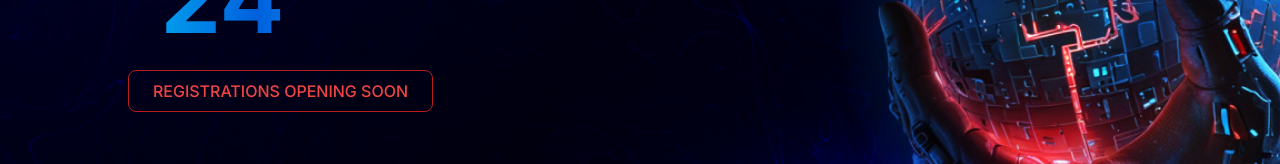
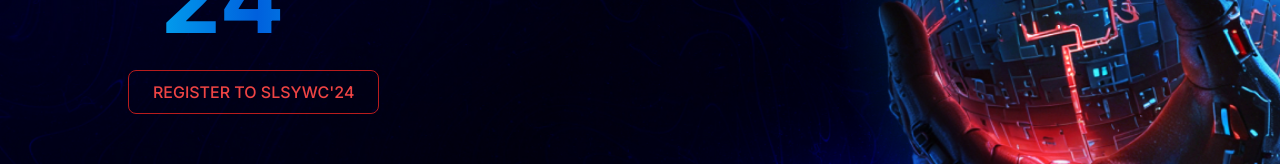
Before and after one commit to Pushpitha17/slsywc-site, a Next.js app: page / in a window 1280 px wide. Shown: the part 396-560 px from the top of the page. Built offline with nearby package versions, Linux system fonts and the light colour scheme.

Commit message:
refactor: Update Home page button text and styling

```diff
--- a/src/app/page.tsx
+++ b/src/app/page.tsx
@@ -35,9 +35,12 @@ export default function Home() {
                 </div>
               </div>
               <div className="py-6 text-center md:text-start">
-                <button className="py-2 px-6 text-red-500 font-medium border border-red-700 rounded-[8px] text-md uppercase">
-                  Registrations Opening Soon
-                </button>
+                <Button
+                  size={'lg'}
+                  variant={"outline"}
+                  className="py-2 px-6 text-red-500 font-medium border border-red-700 rounded-[8px] text-md uppercase">
+                  Register to SLSYWC'24
+                </Button>
               </div>
             </div>
           </div>
```
